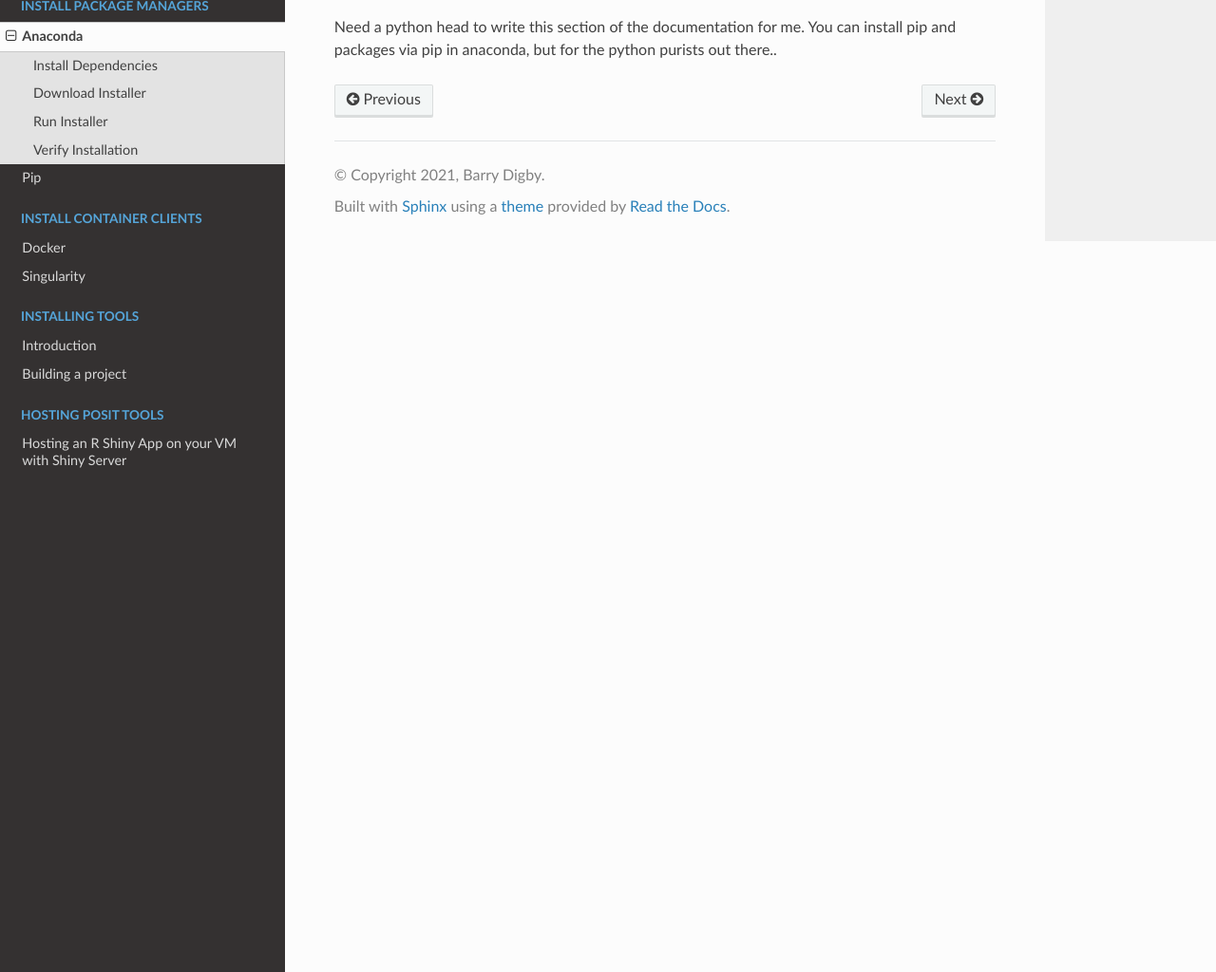
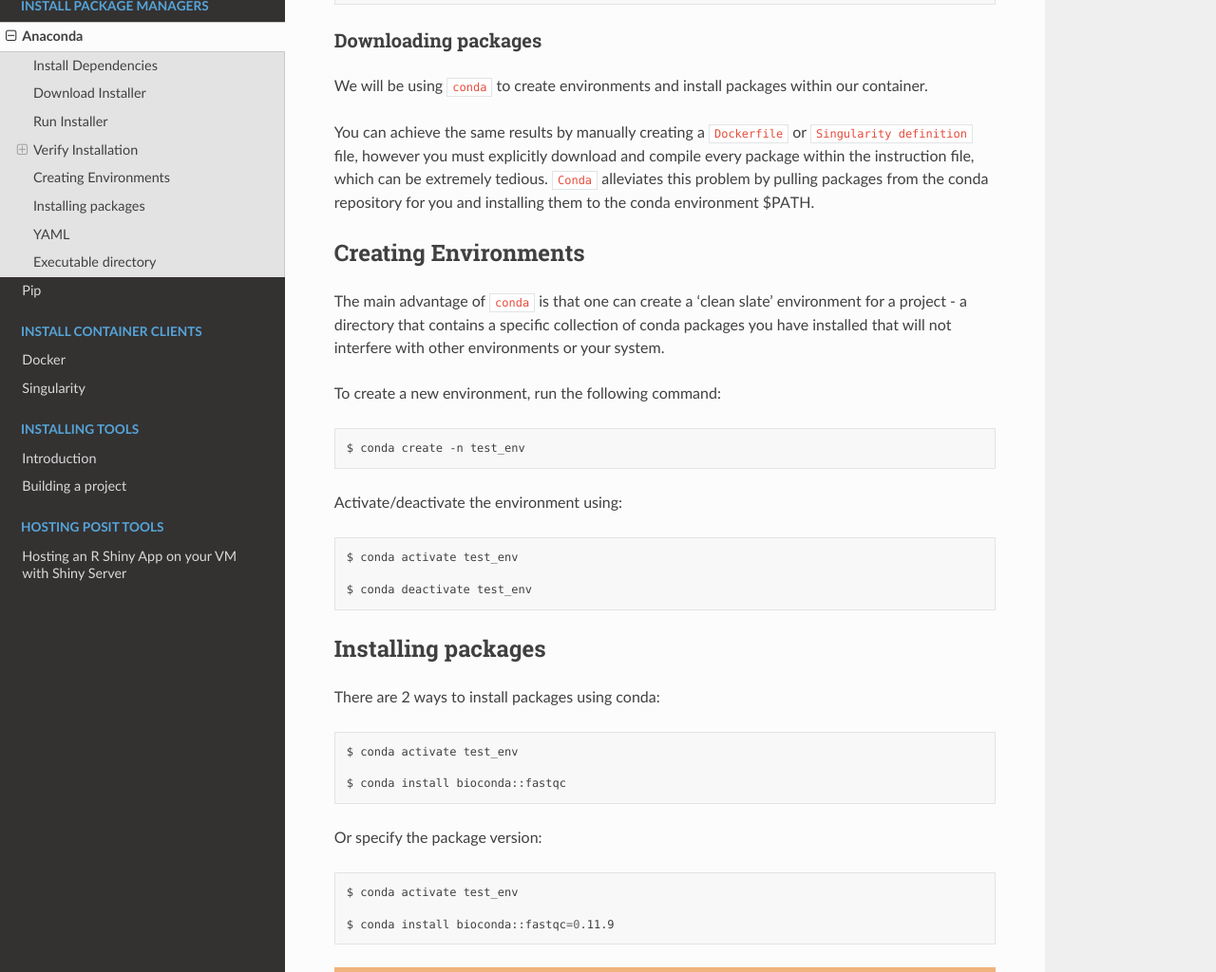
Before and after one commit to BarryDigby/Cloud_CIX, a Sphinx documentation site: the page built from docs/source/man_pages/package_managers.rst, in a window 1280 px wide and 1400 px high, scrolled down 1048 px, cut to the strip 376-1400 px from the top of the window. Shown: the whole strip at 95% size. Built offline with Sphinx 7.4.7 and the Read the Docs theme 2.0.0, drawn with Linux system fonts in a browser that asks for light colours; some of the changed text lies outside the part shown.

Commit message:
Update documentation

```diff
--- a/docs/source/index.rst
+++ b/docs/source/index.rst
@@ -24,7 +24,7 @@ List of contents
 
 - :doc:`Installing tools & creating projects </man_pages/install_tools>`
 
-- :doc:`Using your virtual machine to host Posit tools (Shiny apps/RStudio server)   </man_pages/hosting_rshiny_app>`
+- :doc:`Using your virtual machine to host Posit tools </man_pages/hosting_rshiny_app>`
 
 
 .. toctree::
--- a/docs/source/man_pages/package_managers.rst
+++ b/docs/source/man_pages/package_managers.rst
@@ -9,6 +9,8 @@ Anaconda
 |
 
 Anaconda is a distribution of the Python and R programming languages for scientific computing that aims to simplify package management and deployment. Package versions in Anaconda are managed by the package management system ``conda``: an open source, cross-platform, language-agnostic package manager and environment management system that installs, runs, and updates packages and their dependencies.
+
+Please follow the installation steps below to install the latest version of ``Anaconda`` on your local machine:
 
 Install Dependencies
 --------------------
@@ -50,6 +52,101 @@ Verify Installation
 
     $ conda -v
 
+Downloading packages
+####################
+
+We will be using ``conda`` to create environments and install packages within our container.
+
+You can achieve the same results by manually creating a ``Dockerfile`` or ``Singularity definition`` file, however you must explicitly download and compile every package within the instruction file, which can be extremely tedious. ``Conda`` alleviates this problem by pulling packages from the conda repository for you and installing them to the conda environment $PATH.
+
+Creating Environments
+---------------------
+
+The main advantage of ``conda`` is that one can create a 'clean slate' environment for a project - a directory that contains a specific collection of conda packages you have installed that will not interfere with other environments or your system.
+
+To create a new environment, run the following command:
+
+.. code-block:: bash
+
+    $ conda create -n test_env
+
+Activate/deactivate the environment using:
+
+.. code-block:: bash
+
+    $ conda activate test_env
+
+    $ conda deactivate test_env
+
+Installing packages
+-------------------
+
+There are 2 ways to install packages using conda:
+
+.. code-block:: bash
+
+    $ conda activate test_env
+
+    $ conda install bioconda::fastqc
+
+Or specify the package version:
+
+.. code-block:: bash
+
+    $ conda activate test_env
+
+    $ conda install bioconda::fastqc=0.11.9
+
+.. warning::
+
+    Be very careful using pinned versions of packages. In some scenarios a pinned package will require outdated dependencies, causing a conflict when compiling the environment.
+
+YAML
+----
+
+The preferred, reproducible method for installing ``conda`` packages is to use a ``YAML`` file.
+
+See below for a ``YAML`` file to recapitulate the ``test_env`` we created above:
+
+.. note::
+
+    Delete ``test_env`` - we will recreate it using ``YAML`` files as a proof of concept: ``conda env remove --name test_env --all``
+
+.. code-block:: yaml
+
+    name: test_env
+    channels:
+     - bioconda
+    dependencies:
+     - fastqc
+
+Save the file and name it ``environment.yml``. Now compile the environment using conda:
+
+.. code-block:: bash
+
+    $ conda env create -f environment.yml && conda clean -a
+
+    $ conda activate test_env
+
+    $ fastqc -h
+
+Executable directory
+--------------------
+
+Where have the environments and packages been installed?
+
+The environments are stored under:
+
+.. code-block:: bash
+
+    $ ls -la ~/.conda/envs/
+
+To take a look at the executables in the ``test_env`` environment:
+
+.. code-block:: bash
+
+    $ ls -la ~/.conda/envs/test_env/bin/
+
 Pip
 ===
 
```
